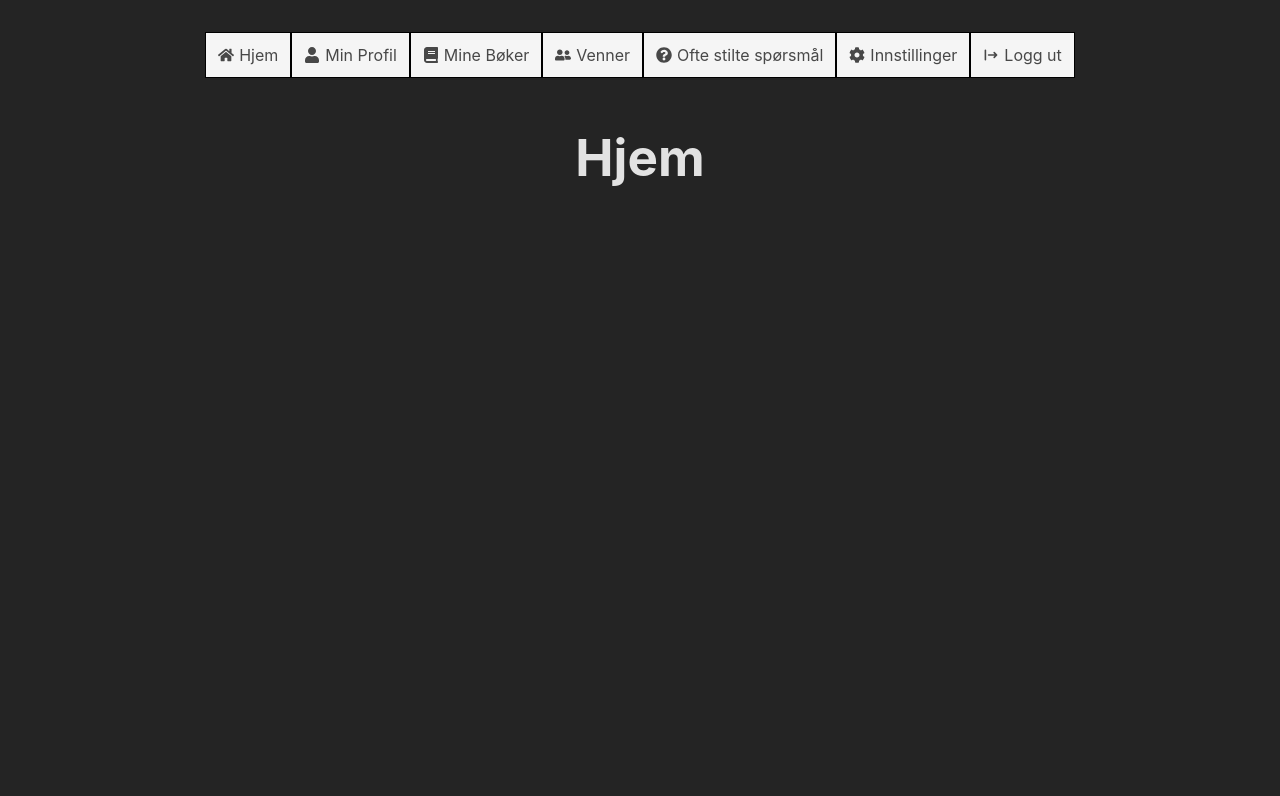
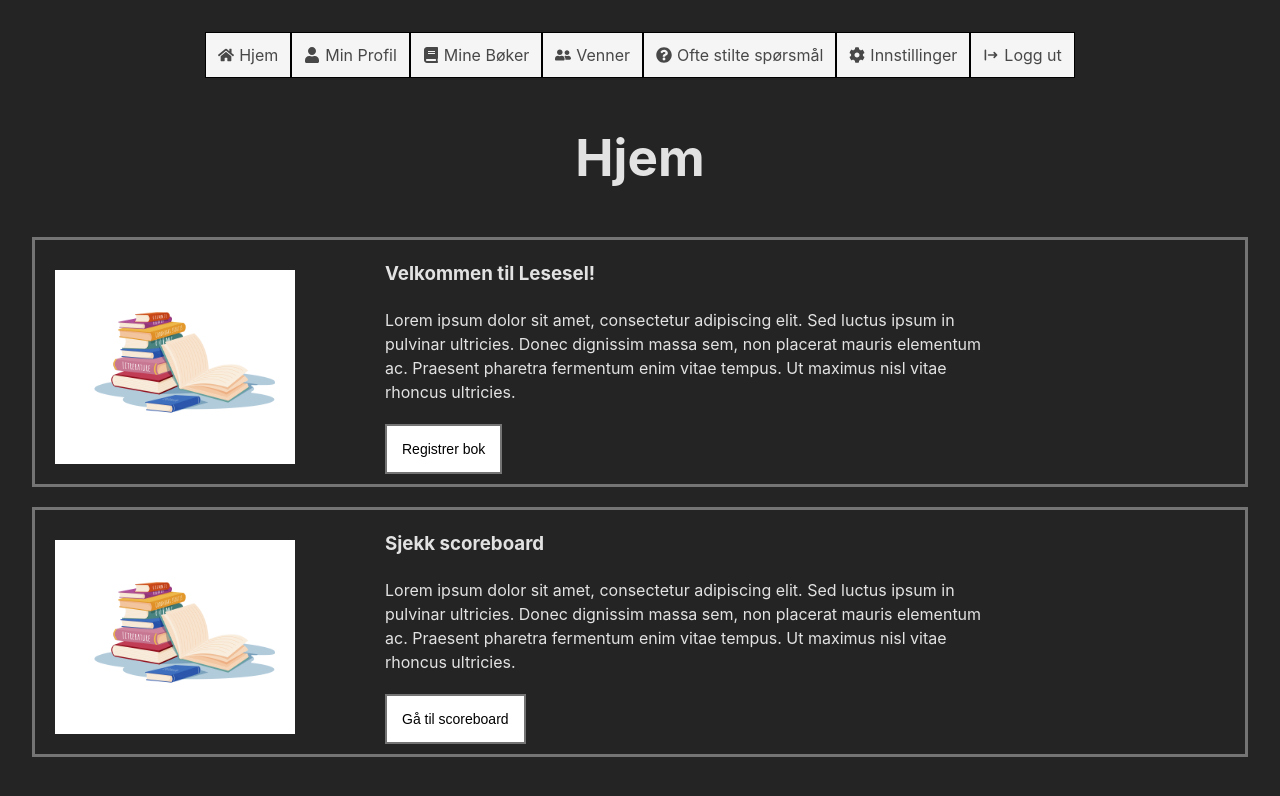
Before and after one commit to omrosand/lesesel, a React (Vite) app: page / in a window 1280 px wide. Shown: the top 796 px of the page. Built offline with nearby package versions, Linux system fonts and the light colour scheme.

Commit message:
homepage

```diff
--- a/src/App.css
+++ b/src/App.css
@@ -93,3 +93,62 @@ h1 {
 .title {
   font-size: 1.1rem;
 }
+
+
+/* home page */
+.homeCardList {
+  list-style: none;
+  display: flex;
+  justify-content: center;
+  gap: 25px;
+}
+
+.homeCard {
+  border: 3px solid rgb(116, 116, 116);
+  min-width: 200px;
+  min-height: 250px;
+  padding-top: 10px;
+  margin-bottom: 20px;
+  list-style-type: none;
+  display: flex;
+  flex-direction: row;
+  text-align: left;
+}
+
+article {
+  display: flex;
+  flex-direction: column;
+  justify-content: space-around;
+  max-width: 50%;
+  margin-left: 70px;
+}
+
+.homeCard img {
+  margin: 20px;
+  max-width: 30vh;
+  height: auto;
+  width: 100%;
+}
+
+button {
+  align-items: center;
+  border: 2px solid rgb(116, 116, 116);
+  background-color: white;
+  color: black;
+  box-sizing: border-box;
+  font-size: 14px;
+  font-weight: 500;
+  cursor: pointer;
+  width: fit-content;
+  padding: 15px;
+}
+
+a {
+  color: black;
+  text-decoration: none;
+}
+
+button:hover {
+  background-color:rgb(116, 116, 116) ;
+  color: black;
+}
--- a/src/pages/Home.jsx
+++ b/src/pages/Home.jsx
@@ -1,7 +1,42 @@
+import { Link } from "react-router-dom";
+
 const Home = () => {
   return (
     <>
       <h1>Hjem</h1>
+      <ul children="homeCardList">
+        <li className="homeCard">
+          <img src="/src/img/book.jpg" />
+          <article>
+            <h3>Velkommen til Lesesel!</h3>
+            <p>
+              Lorem ipsum dolor sit amet, consectetur adipiscing elit. Sed
+              luctus ipsum in pulvinar ultricies. Donec dignissim massa sem, non
+              placerat mauris elementum ac. Praesent pharetra fermentum enim
+              vitae tempus. Ut maximus nisl vitae rhoncus ultricies.
+            </p>
+            <button>
+              <Link to="/registrerbok">Registrer bok</Link>
+            </button>
+          </article>
+        </li>
+
+        <li className="homeCard">
+          <img src="/src/img/book.jpg" />
+          <article>
+            <h3>Sjekk scoreboard</h3>
+            <p>
+              Lorem ipsum dolor sit amet, consectetur adipiscing elit. Sed
+              luctus ipsum in pulvinar ultricies. Donec dignissim massa sem, non
+              placerat mauris elementum ac. Praesent pharetra fermentum enim
+              vitae tempus. Ut maximus nisl vitae rhoncus ultricies.
+            </p>
+            <button>
+              <Link to="/scoreboard">Gå til scoreboard</Link>
+            </button>
+          </article>
+        </li>
+      </ul>
     </>
   );
 };
```
Also changed, not shown: src/img/book.jpg (added).
